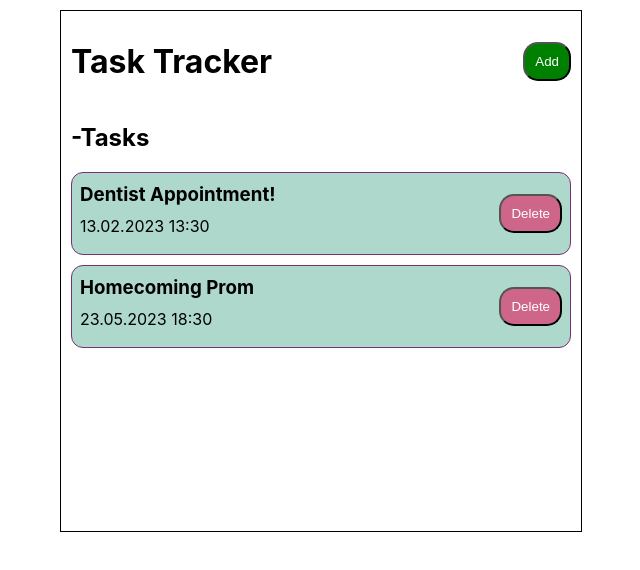
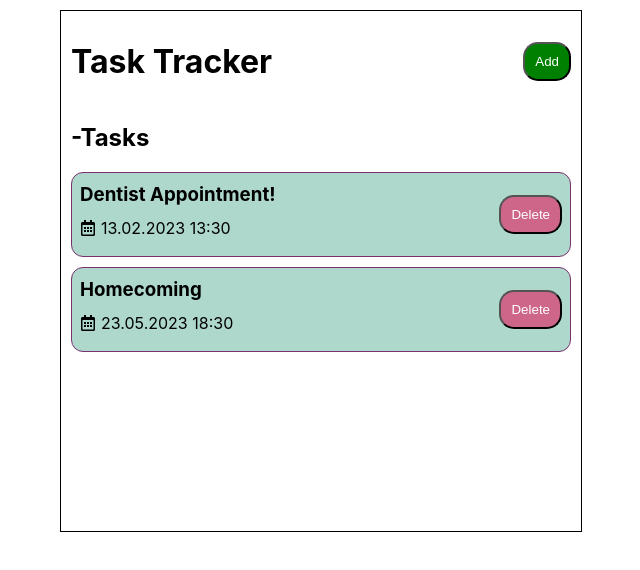
Before and after one commit to mitokande/to-do-react, a React (Create React App) app: page / in a window 1280 px wide. Shown: the top 570 px of the page, without its empty margins (319-959 px from the left). Built offline with nearby package versions, Linux system fonts and the light colour scheme.

Commit message:
delete method implemented

```diff
--- a/package.json
+++ b/package.json
@@ -8,6 +8,7 @@
     "@testing-library/user-event": "^13.5.0",
     "react": "^18.2.0",
     "react-dom": "^18.2.0",
+    "react-icons": "^4.10.1",
     "react-scripts": "5.0.1",
     "web-vitals": "^2.1.4"
   },
--- a/src/App.js
+++ b/src/App.js
@@ -1,12 +1,31 @@
-import React from 'react'
+import { React, useState } from 'react'
 import Header from './components/Header'
 import Todos from './components/Todos'
 
 export default function App() {
+  const [todos, setTodos] = useState([
+    {
+      id: 1,
+      text: 'Dentist Appointment!',
+      dateTime: '13.02.2023 13:30',
+      reminder: true
+    },
+    {
+      id: 2,
+      text: 'Homecoming',
+      dateTime: '23.05.2023 18:30',
+      reminder: true
+    }
+  ])
+
+  const deleteTodo = (id) => {
+    setTodos(todos.filter((todo) => todo.id !== id))
+    console.log(todos)
+  }
   return (
     <div className='main'>
       <Header></Header>
-      <Todos></Todos>
+      <Todos tasks={todos} onDelete={deleteTodo} ></Todos>
     </div>
   )
 }
--- a/src/components/Button.js
+++ b/src/components/Button.js
@@ -3,6 +3,7 @@ import React from 'react'
 export default function Button({ title, bgColor, onClick }) {
     return (
         <button
+            onClick={onClick}
             className='btn'
             style={{ backgroundColor: bgColor }}
         >{title}</button>
--- /dev/null
+++ b/src/components/Todo.js
@@ -0,0 +1,18 @@
+import React from 'react'
+import Button from './Button'
+import { FaRegCalendarAlt } from 'react-icons/fa'
+
+export default function Todo({ todo, onDelete }) {
+    return (
+        <div className='todo-box'>
+            <div className='todo-texts'>
+                <h3 className='todo-title'>{todo.text}</h3>
+                <div className='todo-date-box'>
+                    <FaRegCalendarAlt />
+                    <p className='todo-date'>{todo.dateTime}</p>
+                </div>
+            </div>
+            <Button onClick={() => onDelete(todo.id)} title={'Delete'} bgColor='#CD6688'></Button>
+        </div>
+    )
+}
--- a/src/components/Todos.js
+++ b/src/components/Todos.js
@@ -1,37 +1,14 @@
-import { useState, React } from 'react'
-import Button from './Button'
+import React from 'react'
+import Todo from './Todo'
 
 
-export default function Todos() {
-
-    const [todos, setTodos] = useState([
-        {
-            id: 1,
-            text: 'Dentist Appointment!',
-            dateTime: '13.02.2023 13:30',
-            reminder: true
-        },
-        {
-            id: 2,
-            text: 'Homecoming Prom',
-            dateTime: '23.05.2023 18:30',
-            reminder: true
-        }
-    ])
-
-
+export default function Todos({ tasks, onDelete }) {
     return (
         <div>
             <h2>-Tasks</h2>
-            {todos.map((todo) => (
-                <div className='todo-box'>
-                    <div className='todo-texts'>
-                        <h3 className='todo-title'>{todo.text}</h3>
-                        <p className='todo-date'>{todo.dateTime}</p>
-                    </div>
-                    <Button title={'Delete'} bgColor='#CD6688'></Button>
-                </div>
-            ))}
+            {tasks.length > 0 ? tasks.map((todo) => (
+                <Todo key={todo.id} onDelete={onDelete} todo={todo}></Todo>
+            )) : 'Nothing to do!'}
         </div>
     )
 }
--- a/src/index.css
+++ b/src/index.css
@@ -55,3 +55,9 @@ code {
 .todo-date {
   margin: 10px 0;
 }
+
+.todo-date-box {
+  display: flex;
+  align-items: center;
+  gap: 5px;
+}
```
Also changed, not shown: 1 other file (tests, documents, lock files or other folders).
